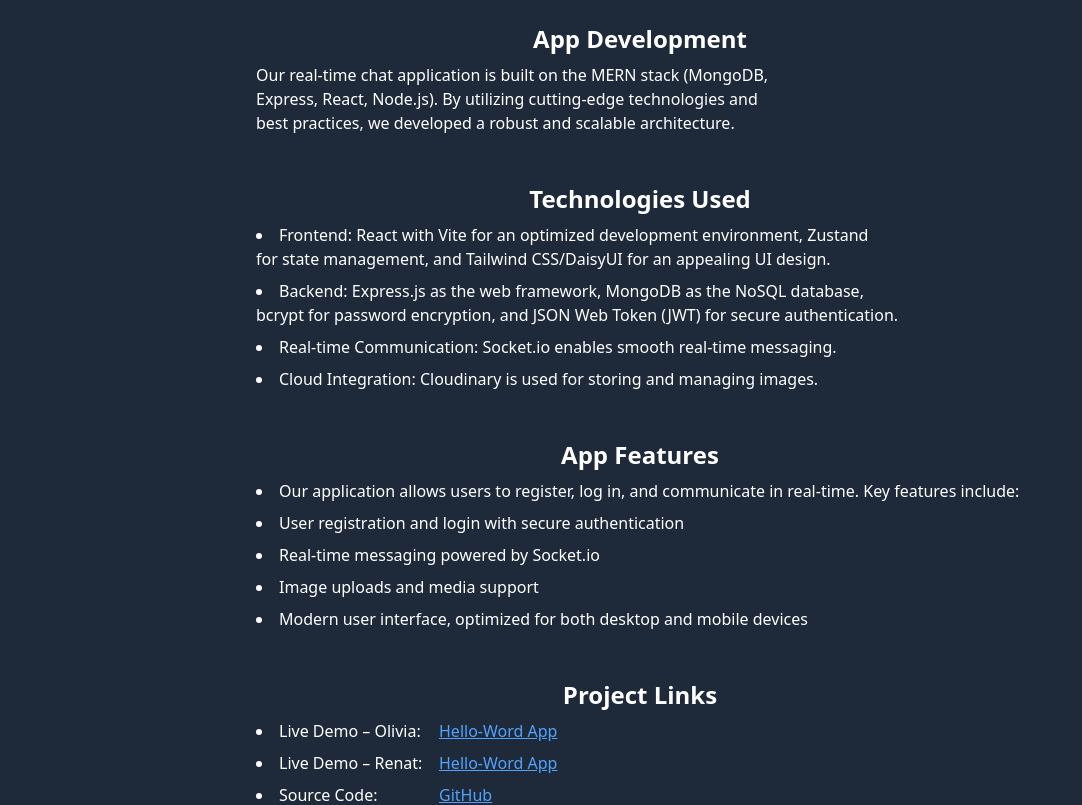
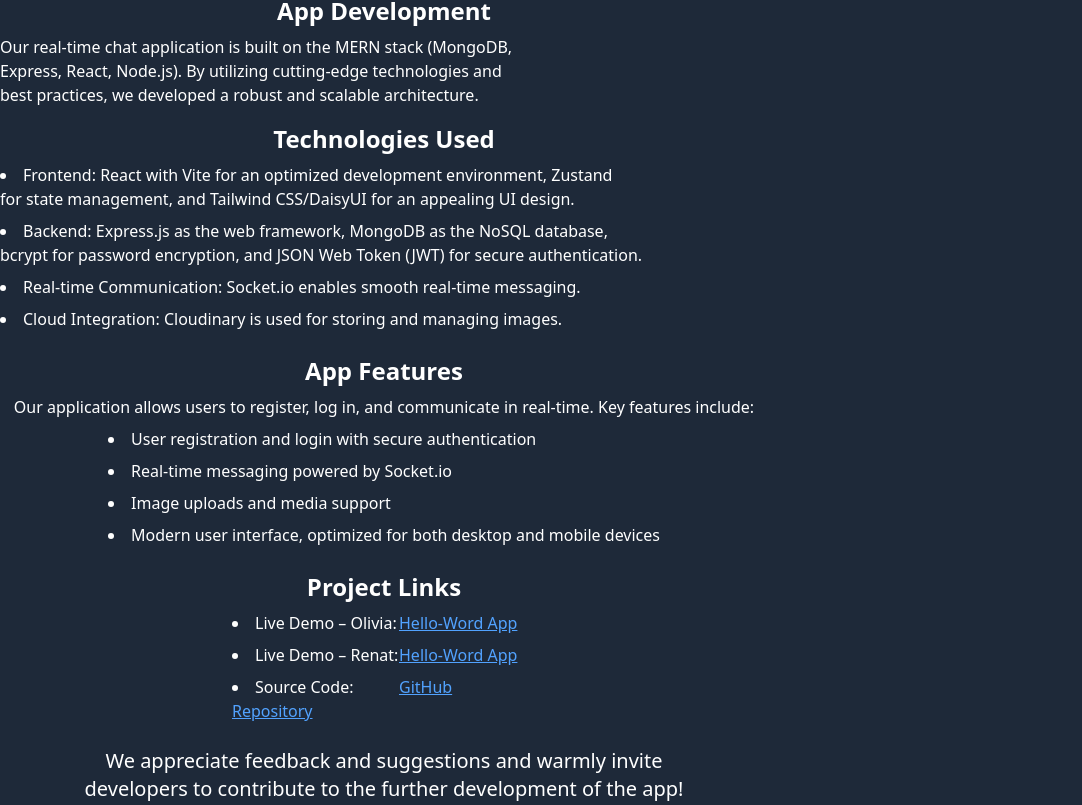
Before and after one commit to final-project-real-time-chat/realtime-chat, a React (Vite) app in the folder frontend/: page /about-us in a window 1280 px wide. Shown: the part 297-1102 px from the top of the page, without its empty margins (0-1082 px from the left). Built offline with nearby package versions, Linux system fonts and the light colour scheme.

Commit message:
fix styles

```diff
--- a/frontend/src/components/AboutUs.jsx
+++ b/frontend/src/components/AboutUs.jsx
@@ -37,9 +37,9 @@
           </svg>
         </button>
       </header>
-      <div className="p-8 flex flex-col items-center">
-        <div className="max-w-3xl">
-          <h1 className="text-3xl font-bold mb-2 text-center">About Us</h1>
+      <div className="py-8 max-w-3xl flex flex-col items-center">
+        <div className="border-2 max-w-fit">
+          <h1 className="text-3xl font-bold mb-2">About Us</h1>
           <p className="mb-4 text-balance">
             We, Olivia and Renat, are passionate developers who took on the
             challenge of creating a powerful and user-friendly real-time chat
@@ -48,22 +48,19 @@
             Our goal was to build a modern, fast, and secure communication
             platform.
           </p>
-          <h2 className="text-2xl font-semibold mb-2 mt-12 text-center">
-            App Development
-          </h2>
+        </div>
+        <h2 className="text-2xl font-semibold mb-2">App Development</h2>
         <p className="mb-4 text-balance">
           Our real-time chat application is built on the MERN stack (MongoDB,
           Express, React, Node.js). By utilizing cutting-edge technologies and
           best practices, we developed a robust and scalable architecture.
         </p>
-          <h2 className="text-2xl font-semibold mb-2 mt-12 text-center">
-            Technologies Used
-          </h2>
+        <h2 className="text-2xl font-semibold mb-2">Technologies Used</h2>
         <ul className="list-disc list-inside mb-4">
           <li className="mb-2 text-balance">
-              Frontend: React with Vite for an optimized development
-              environment, Zustand for state management, and Tailwind
-              CSS/DaisyUI for an appealing UI design.
+            Frontend: React with Vite for an optimized development environment,
+            Zustand for state management, and Tailwind CSS/DaisyUI for an
+            appealing UI design.
           </li>
           <li className="mb-2 text-balance">
             Backend: Express.js as the web framework, MongoDB as the NoSQL
@@ -79,34 +76,27 @@
             images.
           </li>
         </ul>
-          <h2 className="text-2xl font-semibold mb-2 mt-12 text-center">
-            App Features
-          </h2>
+        <h2 className="text-2xl font-semibold mb-2">App Features</h2>
+        <p className="mb-2 text-balance">
+          Our application allows users to register, log in, and communicate in
+          real-time. Key features include:
+        </p>
         <ul className="list-disc list-inside mb-4">
-            <li className="mb-2 text-balance">
-              Our application allows users to register, log in, and communicate
-              in real-time. Key features include:
-            </li>
           <li className="mb-2 text-balance">
             User registration and login with secure authentication
           </li>
           <li className="mb-2 text-balance">
             Real-time messaging powered by Socket.io
           </li>
+          <li className="mb-2 text-balance">Image uploads and media support</li>
           <li className="mb-2 text-balance">
-              Image uploads and media support
-            </li>
-            <li className="mb-2 text-balance">
-              Modern user interface, optimized for both desktop and mobile
-              devices
+            Modern user interface, optimized for both desktop and mobile devices
           </li>
         </ul>
-          <h2 className="text-2xl font-semibold mb-2 mt-12 text-center">
-            Project Links
-          </h2>
+        <h2 className="text-2xl font-semibold mb-2">Project Links</h2>
         <ul className="list-disc list-inside mb-4">
-            <li className="mb-2  w-80">
-              <span className="inline-block w-40">Live Demo – Olivia:</span>
+          <li className="mb-2  w-76">
+            <span className="inline-block w-36">Live Demo – Olivia:</span>
             <a
               href="https://hello-word-6z2bg.ondigitalocean.app/"
               className="text-blue-400 underline"
@@ -114,8 +104,8 @@
               Hello-Word App
             </a>
           </li>
-            <li className="mb-2 w-80">
-              <span className="inline-block w-40">Live Demo – Renat:</span>
+          <li className="mb-2 w-76">
+            <span className="inline-block w-36">Live Demo – Renat:</span>
             <a
               href="https://hello-word.khambazarov.dev/"
               className="text-blue-400 underline"
@@ -123,8 +113,8 @@
               Hello-Word App
             </a>
           </li>
-            <li className="mb-2 w-80">
-              <span className="inline-block w-40">Source Code:</span>
+          <li className="mb-2 w-76">
+            <span className="inline-block w-36">Source Code:</span>
             <a
               href="https://github.com/final-project-real-time-chat/realtime-chat"
               className="text-blue-400 underline"
@@ -133,11 +123,10 @@
             </a>
           </li>
         </ul>
-          <h3 className="my-12 text-xl text-center text-balance">
-            We appreciate feedback and suggestions and warmly invite developers
-            to contribute to the further development of the app!
+        <h3 className="text-xl text-center text-balance">
+          We appreciate feedback and suggestions and warmly invite developers to
+          contribute to the further development of the app!
         </h3>
-        </div>
       </div>
     </div>
   );
```
Lines whose indentation alone changed are shown as unchanged.
